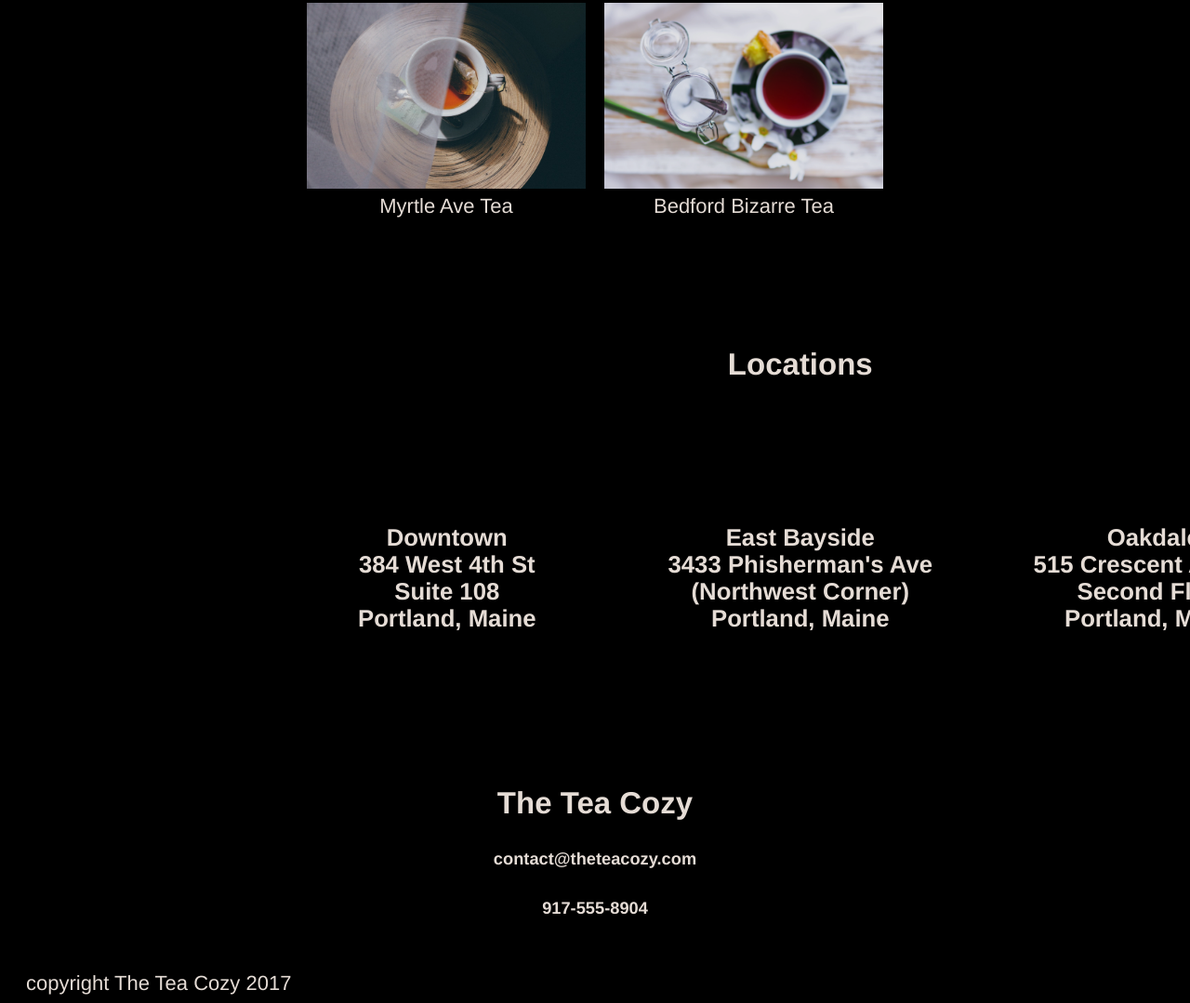
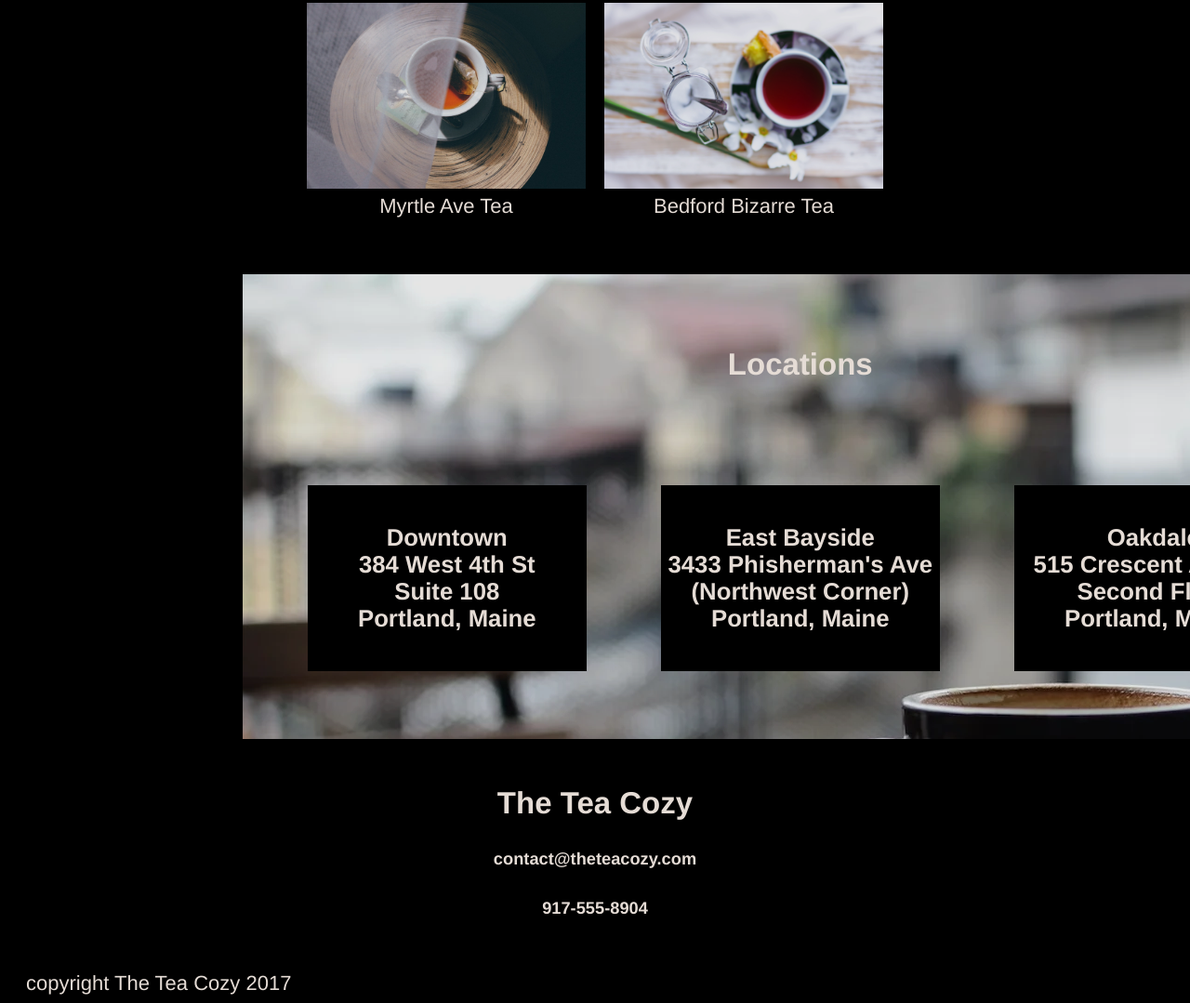
Before and after one commit to ragranato/tea-cozy, a plain HTML site: page index.html in a window 1280 px wide. Shown: the part 1223-2302 px from the top of the page at 93% size. Drawn offline with Linux system fonts and the light colour scheme; the site is published under a folder, as on GitHub Pages, so addresses that start at the root find nothing.

Commit message:
changes to css

```diff
--- a/styles.css
+++ b/styles.css
@@ -99,7 +99,7 @@ figure {
     width: 1200px;
     justify-content: center;
     align-items: center;
-    background-image: url("/resources/img-locations-background.png");
+    background-image: url("resources/img-locations-background.png");
     flex-wrap: wrap;
 }
 
```
